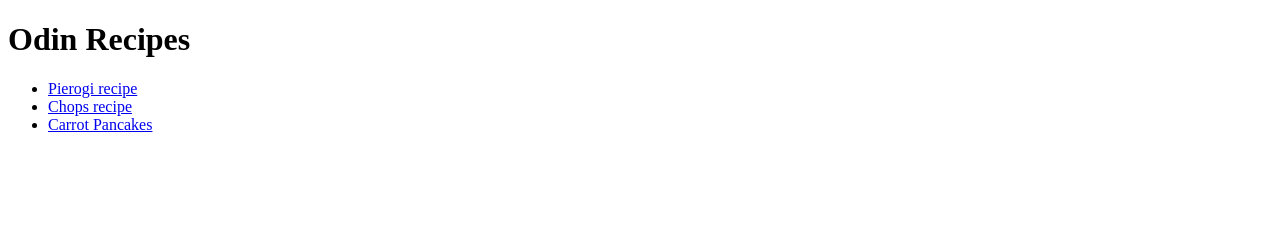
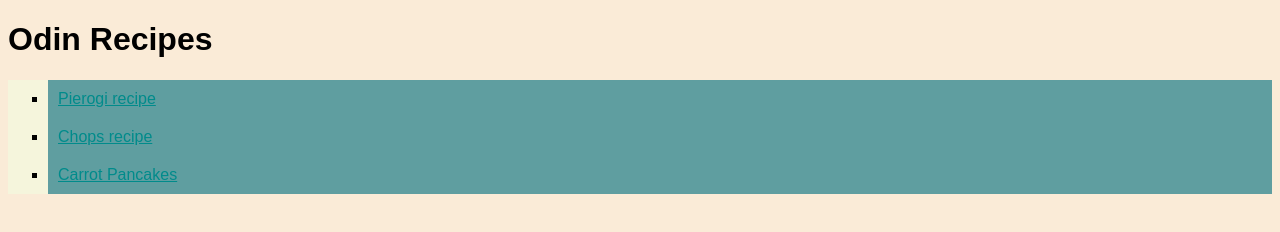
Before and after one commit to pkrzysiekk/odin-recipes, a plain HTML site: page index.html in a window 1280 px wide. Drawn offline with Linux system fonts and the light colour scheme.

Commit message:
Add CSS to all pages
Css has been added to all pages for:body,lists
and links

```diff
--- /dev/null
+++ b/css/style.css
@@ -0,0 +1,22 @@
+body{
+    font-family: Arial, Helvetica, sans-serif;
+    background-color: antiquewhite;
+}
+
+ul{
+    list-style-type: square;
+    background-color: beige ;
+}
+ul li{
+    background-color: cadetblue;
+    padding: 10px;
+}
+a:link{
+    color :darkcyan
+}
+a:visited{
+    color: gold
+}
+a:hover{
+    color:aquamarine
+}
--- a/index.html
+++ b/index.html
@@ -4,6 +4,7 @@
     <meta charset="UTF-8">
     <meta name="viewport" content="width=device-width, initial-scale=1.0">
     <title>Document</title>
+    <link rel="stylesheet" href="css/style.css" >
 </head>
 <body>
     <h1>Odin Recipes</h1>
```
Also changed, not shown: recipes/carrot-pancakes.html (+1 -0 lines), recipes/chops.html (+1 -0 lines), recipes/pierogi.html (+3 -0 lines).
